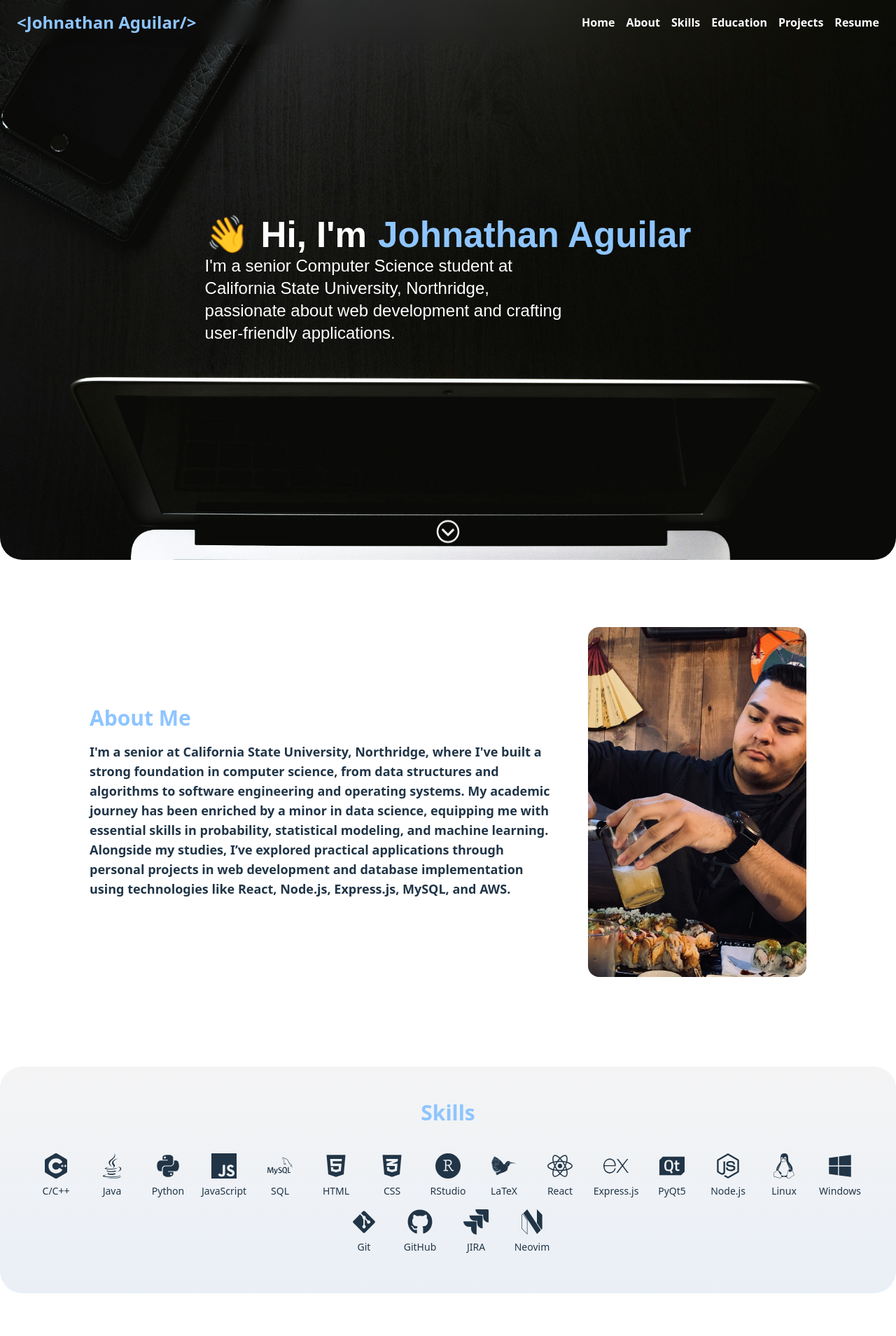
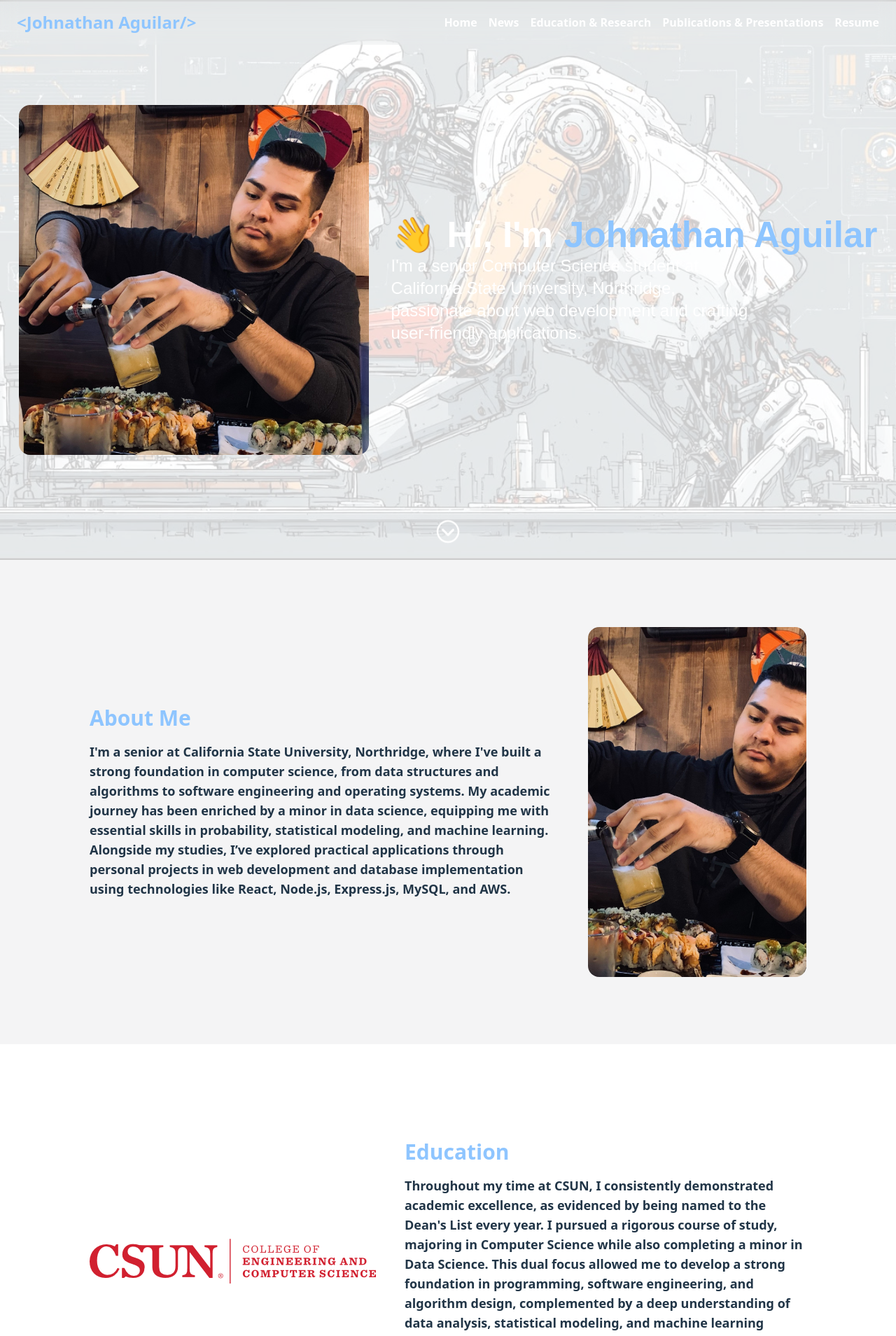
Before and after one commit to JohnathanAguilar01/Johnathan_Portfolio, a React (Vite) app: page / in a window 1280 px wide. Shown: the top 1909 px of the page at 70% size. Built offline with nearby package versions, Linux system fonts and the light colour scheme.

Commit message:
started changes to make website for my new goals of research

```diff
--- a/src/App.tsx
+++ b/src/App.tsx
@@ -1,10 +1,9 @@
 import Navbar from "./components/Navbar.tsx";
 import Home from "./components/Home.tsx";
-import About from "./components/About.tsx";
+import News from "./components/News.tsx";
 import Footer from "./components/Footer.tsx";
-import Skills from "./components/Skills.tsx";
 import Education from "./components/Education.tsx";
-import Projects from "./components/Projects.tsx";
+import Publications from "./components/Publications.tsx";
 import Resume from "./components/Resume.tsx";
 
 function App() {
@@ -14,17 +13,14 @@ function App() {
       <section id="home">
         <Home />
       </section>
-      <section id="about">
-        <About />
-      </section>
-      <section id="skills">
-        <Skills />
+      <section id="news">
+        <News />
       </section>
       <section id="education">
         <Education />
       </section>
-      <section id="projects">
-        <Projects />
+      <section id="pubs">
+        <Publications />
       </section>
       <section id="resume">
         <Resume />
--- /dev/null
+++ b/src/assets/experianceTimelineElements.js
@@ -0,0 +1,6 @@
+const experianceTimelineElements = [
+  {
+    id: 1,
+    title: "B.S. Computer Science",
+  },
+];
--- /dev/null
+++ b/src/assets/schoolTimelineElements.js
@@ -0,0 +1,6 @@
+const schoolTimelineElements = [
+  {
+    id: 1,
+    title: "",
+  },
+];
--- a/src/components/Home.tsx
+++ b/src/components/Home.tsx
@@ -1,26 +1,24 @@
 // src/pages/Home.tsx
 import React from "react";
-import { useEffect, useState } from "react";
+import ScrollAnimation from "./ScrollAnimation";
 
 const Home: React.FC = () => {
-  const [isVisible, setIsVisible] = useState(false);
-
-  useEffect(() => {
-    setIsVisible(true);
-  }, []);
-
   return (
     <>
-      <div className="flex font-poppins justify-center items-center bg-[url('/desk.jpg')] bg-cover bg-center w-screen h-screen max-w-screen overflow-x-hidden p-4 rounded-b-4xl">
-        <div className="flex flex-col">
-          <div
-            className={`transition-all duration-2000 ${
-              isVisible
-                ? "translate-x-0 opacity-100"
-                : "-translate-x-40 opacity-0"
-            }`}
-          >
+      <div className="relative flex font-poppins justify-center items-center w-screen h-screen max-w-screen overflow-x-hidden p-4">
+        <div className="absolute inset-0 bg-[url('/bg_image.jpg')] bg-cover bg-center opacity-20"></div>
+
+        <div className="relative flex font-poppins justify-center items-center z-10">
+          <ScrollAnimation delay={500} translateBefore="-translate-x-1/2">
+            <img
+              className="size-100 rounded-2xl md:size-125 object-cover"
+              src="profile_pic.jpg"
+              alt="Profile Picture"
+            />
+          </ScrollAnimation>
+          <div className="flex flex-col ml-8">
             <div className="hidden md:block">
+              <ScrollAnimation delay={500} translateBefore="translate-x-1/2">
                 <h1
                   className="text-sm inline-flex
                   animate-wiggle"
@@ -33,13 +31,14 @@ const Home: React.FC = () => {
                 <h1 className="text-sm text-blue-300 font-bold md:inline ml-4">
                   Johnathan Aguilar
                 </h1>
-              <h2
-                className={`max-w-lg text-2xl text-white transition-all duration-2000 ${isVisible ? "translate-y-0 opacity-100" : "translate-y-40 opacity-0"} `}
-              >
+              </ScrollAnimation>
+              <ScrollAnimation delay={500} translateBefore="translate-y-1/2">
+                <h2 className={"max-w-lg text-2xl text-white"}>
                   I'm a senior Computer Science student at California State
                   University, Northridge, passionate about web development and
                   crafting user-friendly applications.
                 </h2>
+              </ScrollAnimation>
             </div>
             <div className="md:hidden m-4">
               <h2
@@ -54,13 +53,13 @@ const Home: React.FC = () => {
               <h2 className="text-3xl text-blue-300 font-bold md:inline ml-4">
                 Johnathan Aguilar
               </h2>
-              <h3
-                className={`max-w-lg text-xl text-white transition-all duration-2000 ${isVisible ? "translate-y-0 opacity-100" : "translate-y-40 opacity-0"} `}
-              >
+              <ScrollAnimation delay={300} translateBefore="translate-y-1/2">
+                <h3 className={"max-w-lg text-xl text-white"}>
                   I'm a senior Computer Science student at California State
                   University, Northridge, passionate about web development and
                   crafting user-friendly applications.
                 </h3>
+              </ScrollAnimation>
             </div>
           </div>
         </div>
--- a/src/components/Navbar.tsx
+++ b/src/components/Navbar.tsx
@@ -21,10 +21,9 @@ function Navbar() {
 
   const links = [
     { link: "#home", label: "Home" },
-    { link: "#about", label: "About" },
-    { link: "#skills", label: "Skills" },
-    { link: "#education", label: "Education" },
-    { link: "#projects", label: "Projects" },
+    { link: "#news", label: "News" },
+    { link: "#education", label: "Education & Research" },
+    { link: "#pubs", label: "Publications & Presentations" },
     { link: "#resume", label: "Resume" },
   ];
 
--- a/src/components/About.tsx
+++ b/src/components/News.tsx
@@ -1,9 +1,9 @@
 import ScrollAnimation from "./ScrollAnimation";
 
-function About() {
+function News() {
   return (
     <>
-      <div className="flex flex-col px-4 py-24 justify-between items-center w-screen xl:flex-row 2xl:px-64 xl:px-32">
+      <div className="flex flex-col px-4 py-24 justify-between items-center w-screen dark:bg-zinc-900 bg-zinc-100 xl:flex-row 2xl:px-150 xl:px-32 ">
         <ScrollAnimation
           className="max-w-2xl h-auto flex flex-col items-center text-center xl:text-start xl:items-start xl:justify-center mb-10 xl:mb-0 xl:mr-10"
           delay={200}
@@ -36,4 +36,4 @@ function About() {
   );
 }
 
-export default About;
+export default News;
--- a/src/components/Projects.tsx
+++ b/src/components/Publications.tsx
@@ -1,8 +1,8 @@
 import ScrollAnimation from "./ScrollAnimation";
 
-function Projects() {
+function Publications() {
   return (
-    <div className="flex flex-col justify-center items-center py-12 px-6 w-screen dark:bg-zinc-900 bg-zinc-100 rounded-4xl mt-8 bg-gradient-to-t from-blue-300/10 to-transparent">
+    <div className="flex flex-col justify-center items-center py-12 px-6 w-screen dark:bg-zinc-900 bg-zinc-100 mt-8">
       <ScrollAnimation delay={200} translateBefore="-translate-y-10">
         <h2 className="text-3xl font-bold text-start text-blue-300 mb-4 ">
           Projects
@@ -24,4 +24,4 @@ function Projects() {
   );
 }
 
-export default Projects;
+export default Publications;
--- a/src/components/Resume.tsx
+++ b/src/components/Resume.tsx
@@ -15,7 +15,7 @@ const Resume = () => {
   };
 
   return (
-    <div className="flex flex-col px-4 py-24 justify-between items-center w-screen xl:flex-row 2xl:px-200 xl:px-32 ">
+    <div className="flex flex-col px-4 py-24 justify-between items-center w-screen xl:flex-row 2xl:px-200 xl:px-32">
       <ul className="flex flex-col items-start">
         <ScrollAnimation delay={200} translateBefore="-translate-x-1/2">
           <h2 className="text-3xl font-bold text-start text-blue-300 mb-4 ">
--- a/src/components/Skills.tsx
+++ /dev/null
@@ -1,72 +0,0 @@
-import ScrollAnimation from "./ScrollAnimation";
-import {
-  FaJava,
-  FaPython,
-  FaHtml5,
-  FaCss3Alt,
-  FaReact,
-  FaNodeJs,
-  FaGitAlt,
-  FaGithub,
-  FaLinux,
-  FaWindows,
-} from "react-icons/fa";
-import {
-  SiCplusplus,
-  SiJavascript,
-  SiMysql,
-  SiLatex,
-  SiExpress,
-  SiJira,
-  SiNeovim,
-  SiQt,
-  SiRstudioide,
-} from "react-icons/si";
-
-const skillsData = [
-  { name: "C/C++", icon: <SiCplusplus size={40} /> },
-  { name: "Java", icon: <FaJava size={40} /> },
-  { name: "Python", icon: <FaPython size={40} /> },
-  { name: "JavaScript", icon: <SiJavascript size={40} /> },
-  { name: "SQL", icon: <SiMysql size={40} /> },
-  { name: "HTML", icon: <FaHtml5 size={40} /> },
-  { name: "CSS", icon: <FaCss3Alt size={40} /> },
-  { name: "RStudio", icon: <SiRstudioide size={40} /> },
-  { name: "LaTeX", icon: <SiLatex size={40} /> },
-  { name: "React", icon: <FaReact size={40} /> },
-  { name: "Express.js", icon: <SiExpress size={40} /> },
-  { name: "PyQt5", icon: <SiQt size={40} /> },
-  { name: "Node.js", icon: <FaNodeJs size={40} /> },
-  { name: "Linux", icon: <FaLinux size={40} /> },
-  { name: "Windows", icon: <FaWindows size={40} /> },
-  { name: "Git", icon: <FaGitAlt size={40} /> },
-  { name: "GitHub", icon: <FaGithub size={40} /> },
-  { name: "JIRA", icon: <SiJira size={40} /> },
-  { name: "Neovim", icon: <SiNeovim size={40} /> },
-];
-
-const Skills = () => {
-  return (
-    <div className="py-12 px-6 w-screen dark:bg-zinc-900 bg-zinc-100 rounded-4xl mt-8 bg-gradient-to-t from-blue-300/10 to-transparent">
-      <ScrollAnimation delay={200} translateBefore="-translate-y-10">
-        <h2 className="text-3xl font-bold text-center mb-8 text-blue-300">
-          Skills
-        </h2>
-      </ScrollAnimation>
-      <div className="flex justify-center flex-wrap">
-        {skillsData.map((skill, index) => (
-          <ScrollAnimation
-            key={skill.name}
-            delay={index * 100}
-            className="flex flex-col items-center p-2 w-20 h-20"
-          >
-            {skill.icon}
-            <span className="mt-2 text-sm">{skill.name}</span>
-          </ScrollAnimation>
-        ))}
-      </div>
-    </div>
-  );
-};
-
-export default Skills;
```
Also changed, not shown: public/bg_image.jpg (added), 1 other file (tests, documents, lock files or other folders). Lines whose indentation alone changed are shown as unchanged.
